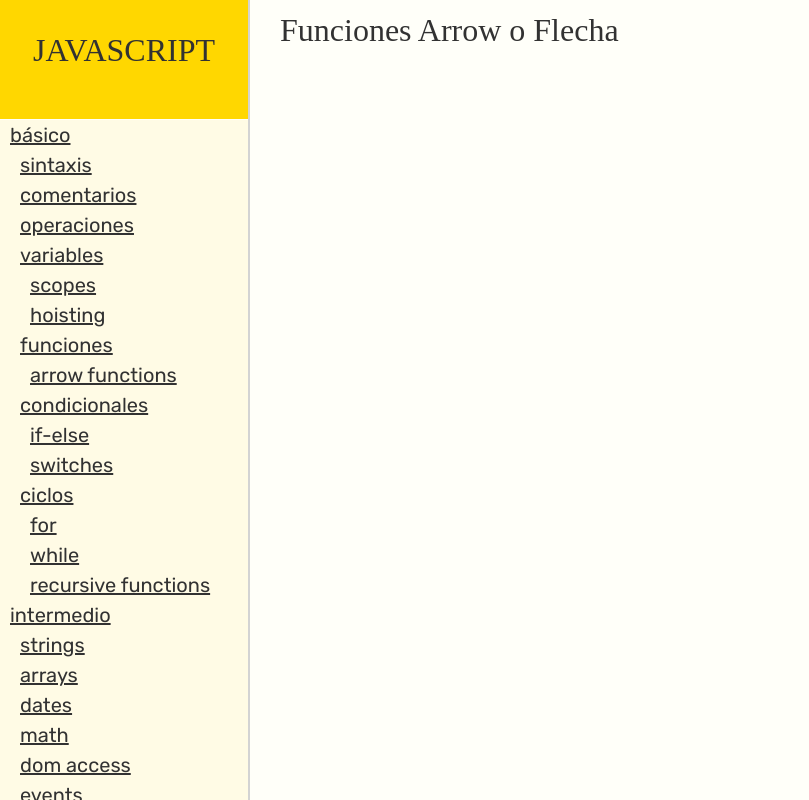
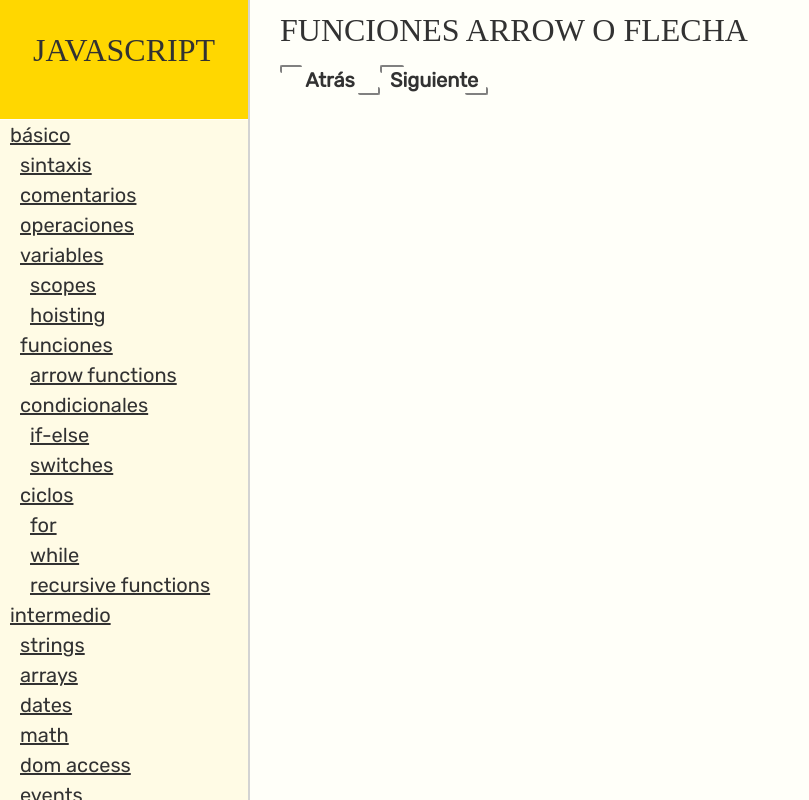
Before and after one commit to cruzortiz99/tsc_react_express_app, a React app: page /basics/functions/arrow-functions in a window 1280 px wide. Shown: the whole page, without its empty margins (0-809 px from the left). Built offline with nearby package versions, Linux system fonts and the light colour scheme; a web font is replaced by a local one.

Commit message:
adding props to function page and arrow function

```diff
--- a/client/src/pages/Basics/ArrowFunctions.tsx
+++ b/client/src/pages/Basics/ArrowFunctions.tsx
@@ -1,3 +1,12 @@
 import React from 'react'
+import { AppPagesProps } from '../AppPages'
+import AppContentStructure from '../../components/AppContentStructure/AppContentStructure'
 
-export default () => <h1>Funciones Arrow o Flecha</h1>
+export default (props: AppPagesProps) => {
+  return (
+    <AppContentStructure
+      title='Funciones Arrow o Flecha'
+      {...props}
+    ></AppContentStructure>
+  )
+}
--- a/client/src/pages/Basics/Functions.tsx
+++ b/client/src/pages/Basics/Functions.tsx
@@ -1,3 +1,9 @@
 import React from 'react'
+import { AppPagesProps } from '../AppPages'
+import AppContentStructure from '../../components/AppContentStructure/AppContentStructure'
 
-export default () => <h1>Funciones</h1>
+export default (props: AppPagesProps) => {
+  return (
+    <AppContentStructure title='Funciones' {...props}></AppContentStructure>
+  )
+}
--- a/client/src/routes/router.tsx
+++ b/client/src/routes/router.tsx
@@ -95,12 +95,24 @@ export default [
       {
         path: '/basics/functions',
         name: 'funciones',
-        component: () => <Functions />,
+        component: (props: AppPagesProps) => (
+          <Functions
+            prevRoute='/basics/variables/hoisting'
+            nextRoute='/basics/functions/arrow-functions'
+            {...props}
+          />
+        ),
         routes: [
           {
             path: '/basics/functions/arrow-functions',
             name: 'arrow functions',
-            component: () => <ArrowFunctions />
+            component: (props: AppPagesProps) => (
+              <ArrowFunctions
+                prevRoute='/basics/functions'
+                nextRoute='/basics/functions/conditions'
+                {...props}
+              />
+            )
           }
         ]
       },
```
